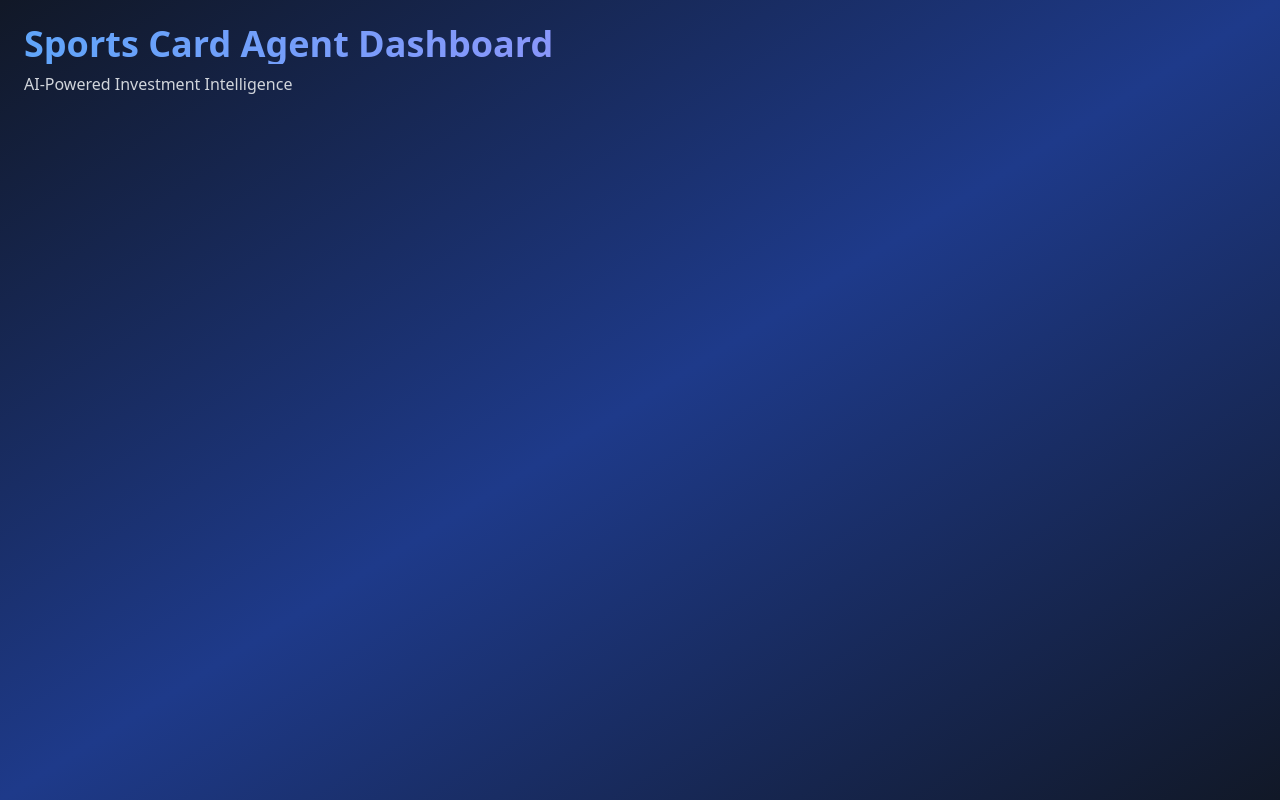
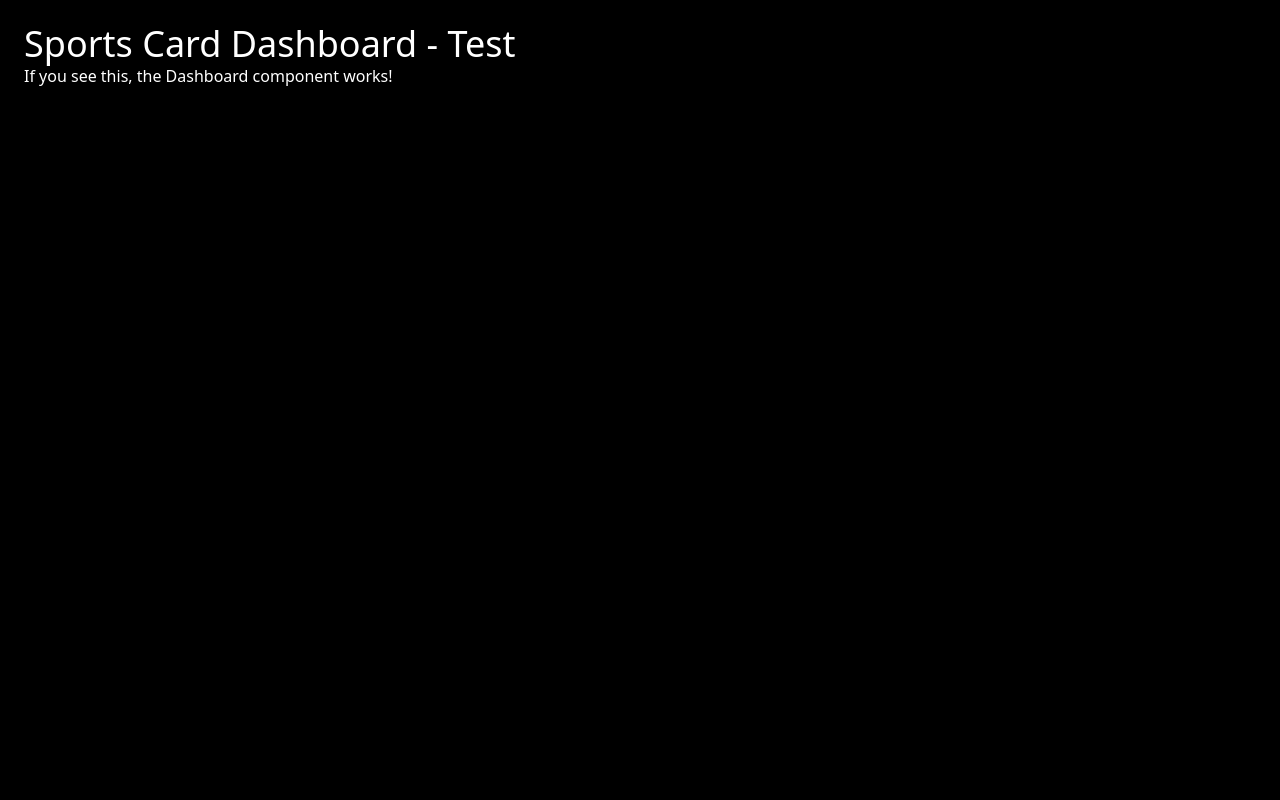
Before and after one commit to jlove703/sports-cards-ai-v3, a Next.js app: page / in a window 1280 px wide. Built offline with nearby package versions, Linux system fonts and the light colour scheme.

Commit message:
Update index.tsx

```diff
--- a/pages/index.tsx
+++ b/pages/index.tsx
@@ -1,16 +1,5 @@
-'use client'
-
-import React, { useState, useEffect } from 'react';
+import Dashboard from '../components/Dashboard'
 
 export default function Home() {
-  return (
-    <div className="min-h-screen bg-gradient-to-br from-gray-900 via-blue-900 to-gray-900 text-white p-6">
-      <div className="max-w-7xl mx-auto">
-        <h1 className="text-4xl font-bold bg-gradient-to-r from-blue-400 to-purple-400 bg-clip-text text-transparent">
-          Sports Card Agent Dashboard
-        </h1>
-        <p className="text-gray-300 mt-2">AI-Powered Investment Intelligence</p>
-      </div>
-    </div>
-  );
+  return <Dashboard />
 }
```
